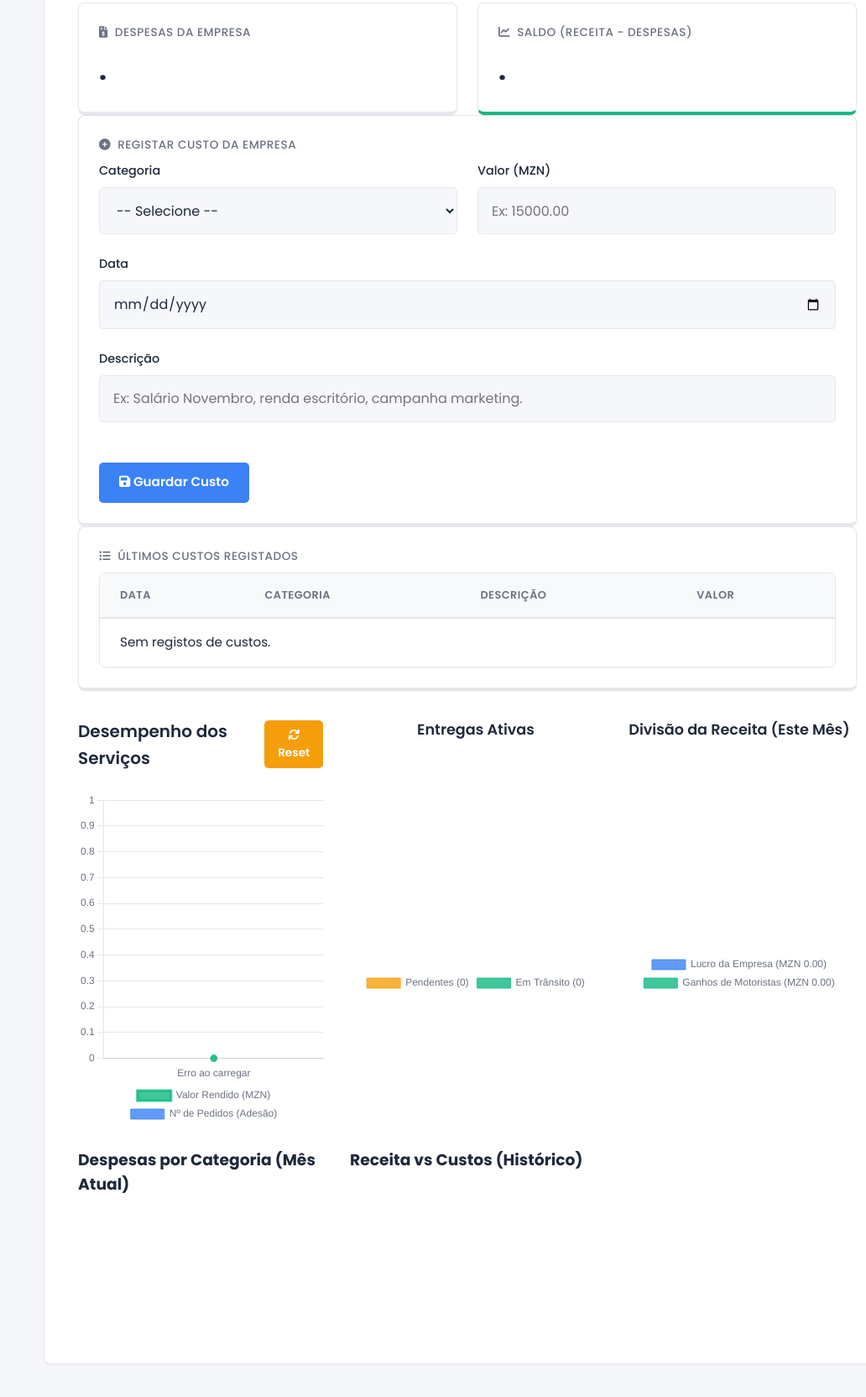
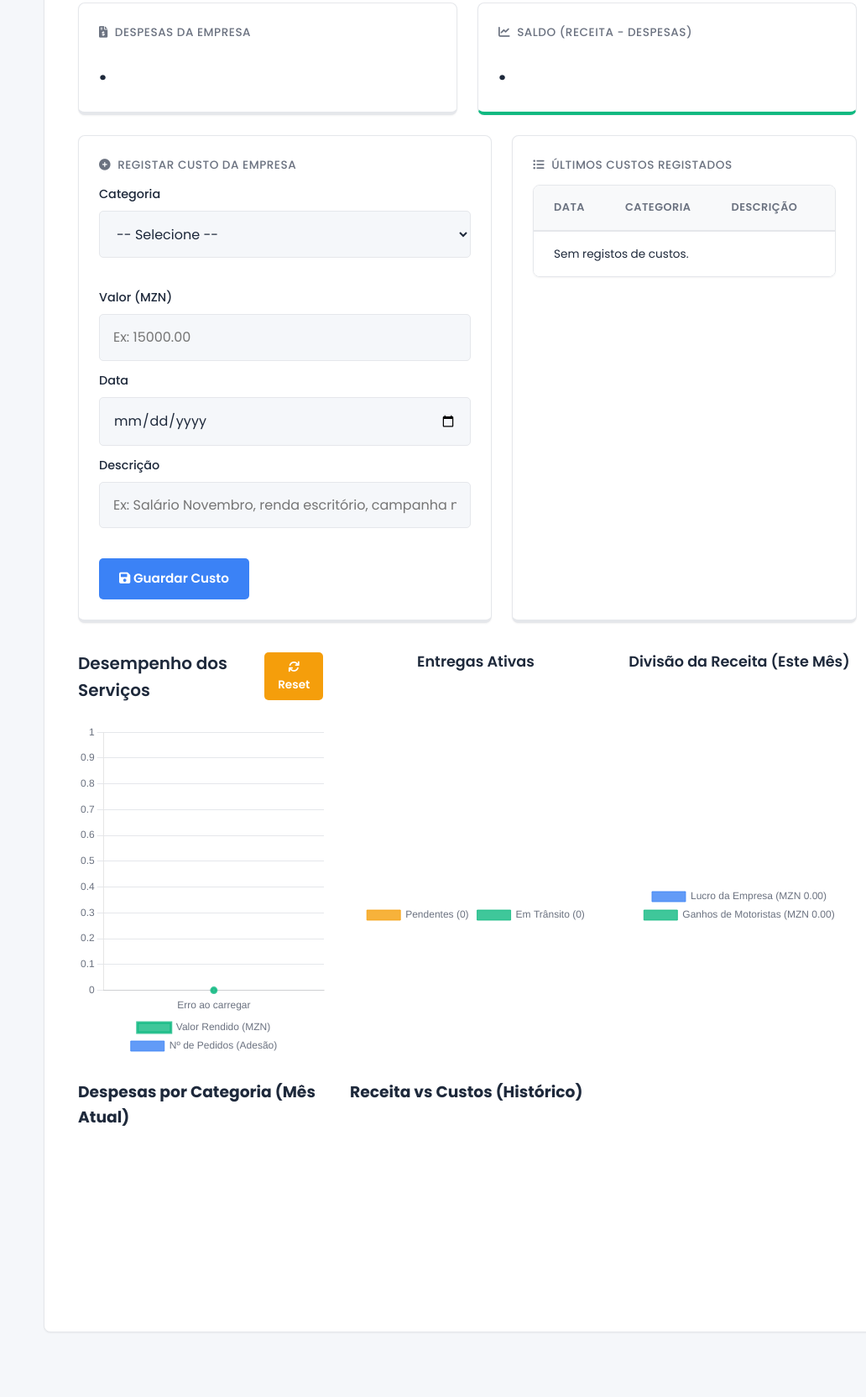
Before and after one commit to Mula-Edmilson/entregaah.mz, a plain HTML site: page index.html in a window 1280 px wide. Shown: the part 920-2584 px from the top of the page at 84% size, without its empty margins (248-1280 px from the left). After the commit the page ends 2547 px from the top, so only its background shows below. Drawn offline with nearby package versions, Linux system fonts and the light colour scheme; no server answers; sample sign-in values are in the browser's storage.

Commit message:
Update dashboard.css

```diff
--- a/dashboard.css
+++ b/dashboard.css
@@ -391,4 +391,48 @@
     .form-group input, .form-group select {
         padding: 0.85rem;
     }
+
 }
+
+/* Layout da área de custos na Visão Geral */
+.costs-layout {
+    display: grid;
+    grid-template-columns: minmax(0, 1.2fr) minmax(0, 1fr);
+    gap: 1.5rem;
+    margin-top: 1.5rem;
+}
+
+.costs-form-card h3,
+.costs-list-card h3 {
+    margin-bottom: 0.75rem;
+}
+
+.costs-form-card .form-group {
+    margin-bottom: 0.75rem;
+}
+
+#costs-latest-table-body td {
+    font-size: 0.85rem;
+    white-space: nowrap;
+}
+
+#costs-latest-table-body td:nth-child(3) {
+    white-space: normal;
+}
+
+/* Garante altura mínima nos novos gráficos de custos */
+#costsByCategoryContainer,
+#revenueVsCostsContainer {
+    min-height: 260px;
+}
+
+#costsByCategoryContainer canvas,
+#revenueVsCostsContainer canvas {
+    max-height: 260px;
+}
+
+@media (max-width: 992px) {
+    .costs-layout {
+        grid-template-columns: 1fr;
+    }
+}
```
